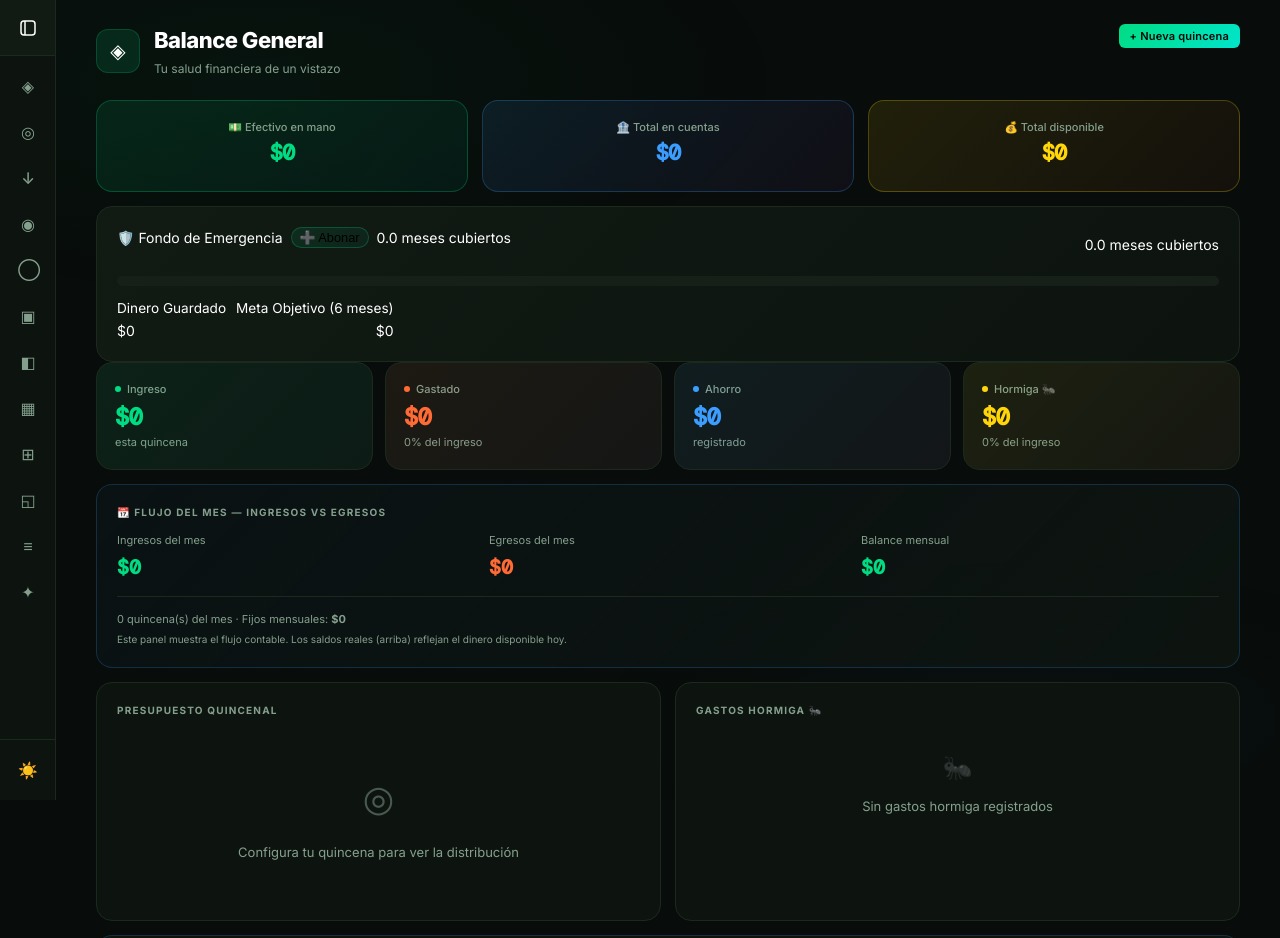
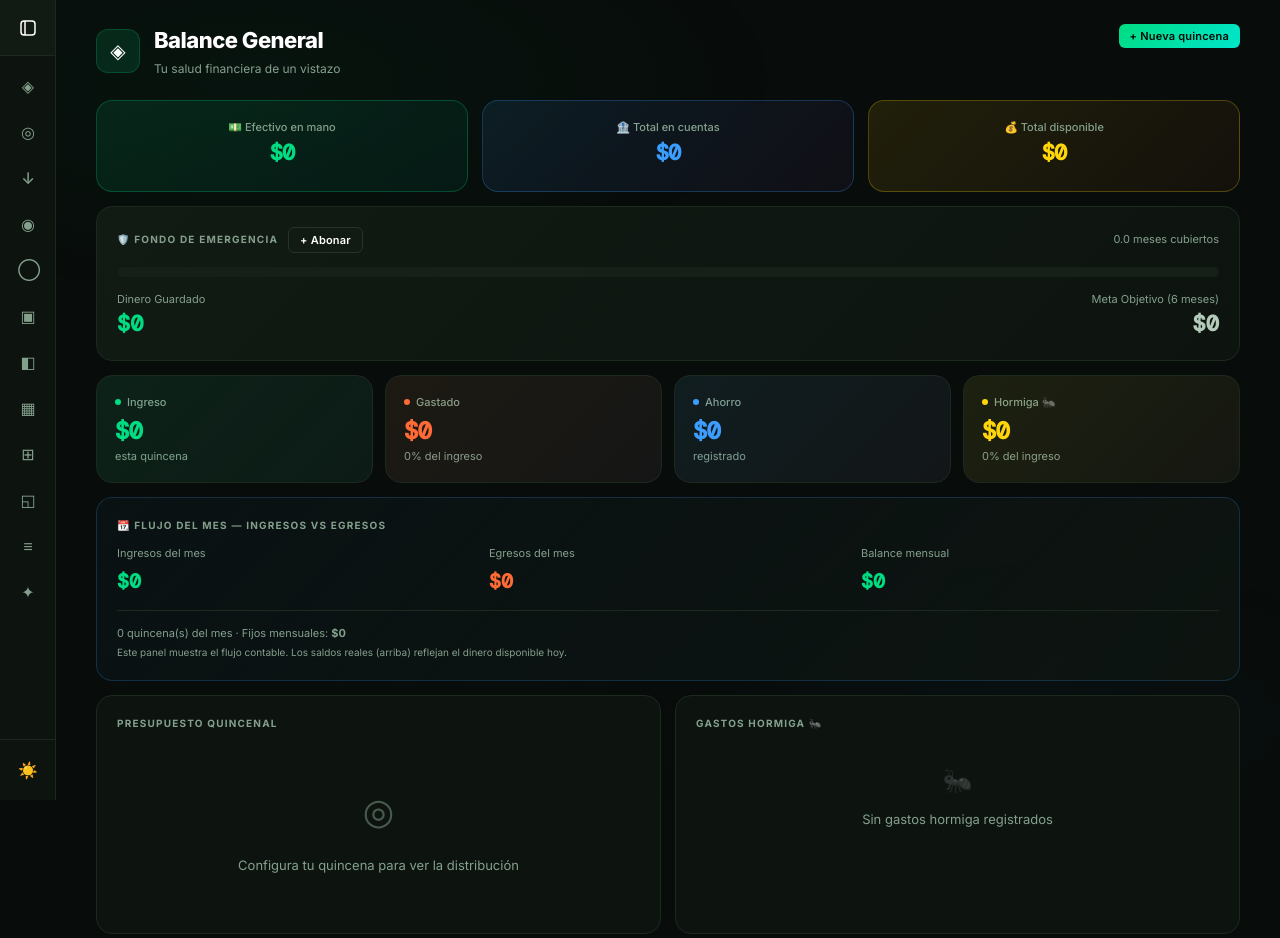
Before and after one commit to ecraplicaciones-wq/finko-app, a plain HTML site: page index.html in a window 1280 px wide. Shown: the top 938 px of the page. Drawn offline with nearby package versions, Linux system fonts and the light colour scheme; a script that the page names is missing; a web font is replaced by a local one.

Commit message:
Update index.html

```diff
--- a/index.html
+++ b/index.html
@@ -74,30 +74,27 @@
     <div class="sc blue"><div class="sl">🏦 Total en cuentas</div><div class="sv c-blue" id="d-bk">$0</div></div>
     <div class="sc yellow"><div class="sl">💰 Total disponible</div><div class="sv c-yellow" id="d-tot">$0</div></div>
   </div>
-  <div class="card" id="card-fondo-emergencia">
+  <div class="card mb" id="card-fondo-emergencia">
     <div class="fb mb">
-    <div class="fb mb">
-  <div class="fr" style="gap: 8px; align-items: center;">
-    <div class="b ft">🛡️ Fondo de Emergencia</div>
-    <button class="sc green" style="padding: 2px 8px; font-size: 0.8rem; cursor: pointer;" onclick="openM('m-fondo-emergencia')">➕ Abonar</button>
+      <div style="display:flex; align-items:center; gap:10px;">
+        <span class="ct" style="margin:0">🛡️ Fondo de Emergencia</span>
+        <button class="btn bg bsm" onclick="openM('m-fondo-emergencia')">+ Abonar</button>
       </div>
-  <div class="t3" id="fe-meses-cobertura">0.0 meses cubiertos</div>
-</div>
-    <div class="t3" id="fe-meses-cobertura">0.0 meses cubiertos</div>
+      <div class="tm" id="fe-meses-cobertura">0.0 meses cubiertos</div>
     </div>
 
-  <div class="progress-bar-container" style="background: var(--s3); height: 10px; border-radius: 5px; overflow: hidden; margin-bottom: 12px;">
-    <div id="fe-barra-progreso" style="background: var(--a1); height: 100%; width: 0%; transition: width 0.5s ease;"></div>
+    <div class="pw" style="height:10px; margin-bottom:14px;">
+      <div class="pf" id="fe-barra-progreso" style="width: 0%; background: var(--a1);"></div>
     </div>
 
-  <div class="fr">
+    <div class="fb">
       <div>
-      <div class="t3 fs">Dinero Guardado</div>
-      <div class="b" id="fe-dinero-actual">$0</div>
+        <div class="tm">Dinero Guardado</div>
+        <div class="mono" style="font-size:22px; font-weight:700; color:var(--a1);" id="fe-dinero-actual">$0</div>
       </div>
       <div style="text-align: right;">
-      <div class="t3 fs">Meta Objetivo (6 meses)</div>
-      <div class="b" id="fe-dinero-objetivo">$0</div>
+        <div class="tm">Meta Objetivo (6 meses)</div>
+        <div class="mono" style="font-size:22px; font-weight:700; color:var(--t2);" id="fe-dinero-objetivo">$0</div>
       </div>
     </div>
   </div>
```
Lines whose indentation alone changed are shown as unchanged.
